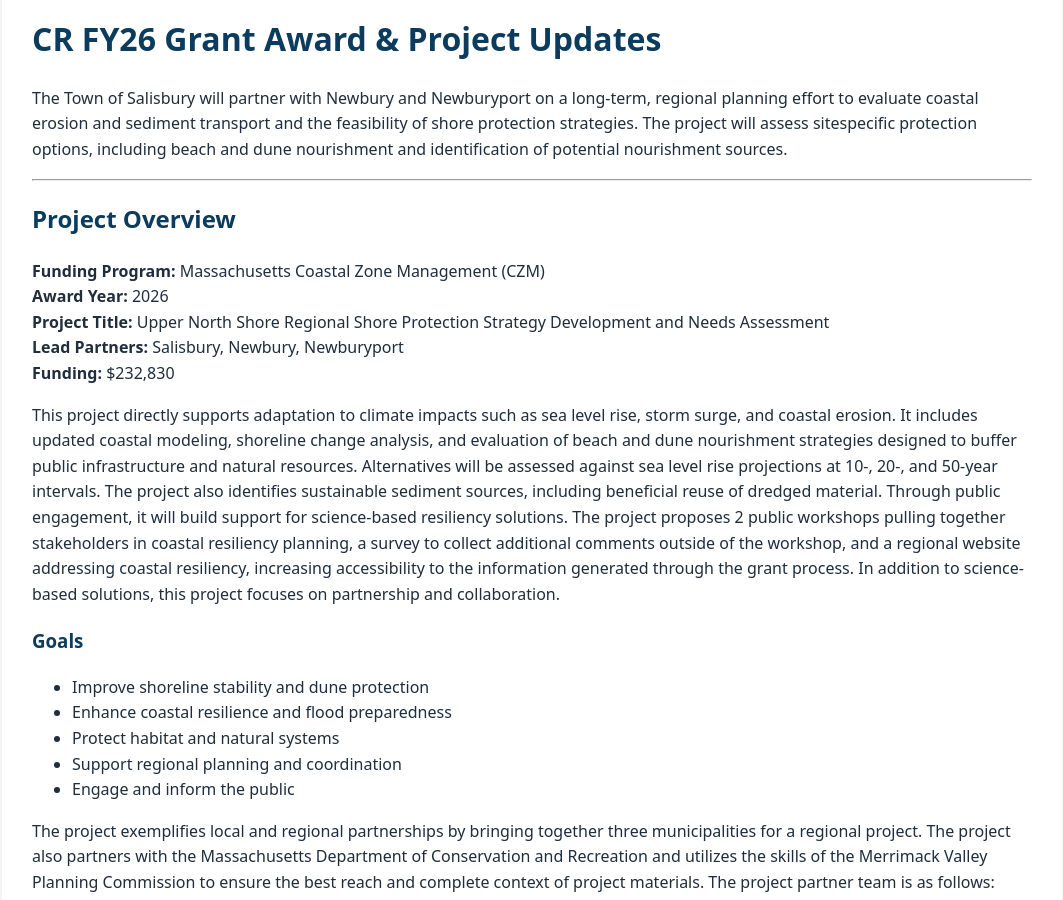
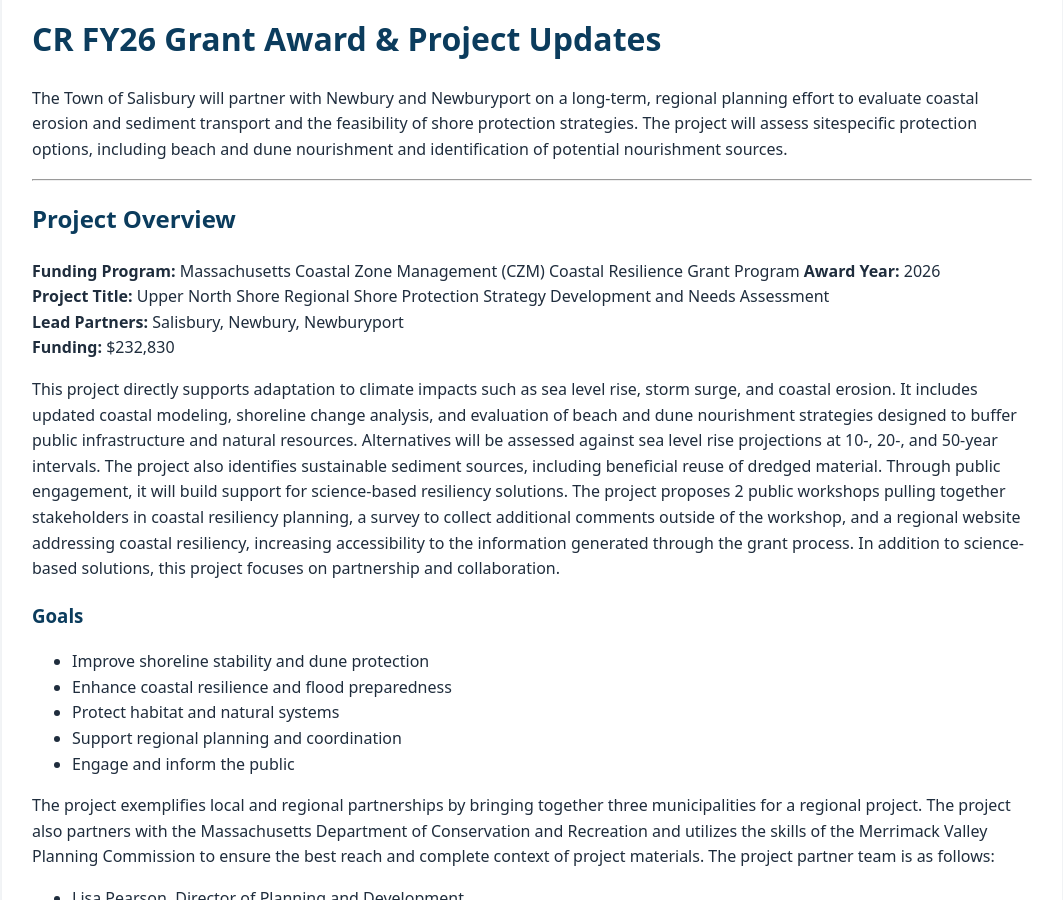
Before and after one commit to MAMRBAGOV/mamrba.gov, a Jekyll site: the page built from czm-grant.md, in a window 1280 px wide and 900 px high, scrolled down 629 px. Shown: the whole window, without its empty margins (108-1171 px from the left). Built offline with Jekyll 4.4.1, drawn with Linux system fonts in a browser that asks for light colours.

Commit message:
Update czm-grant.md

```diff
--- a/czm-grant.md
+++ b/czm-grant.md
@@ -14,7 +14,7 @@ identification of potential nourishment sources.
 
 ## Project Overview
 
-**Funding Program:** Massachusetts Coastal Zone Management (CZM)
+**Funding Program:** Massachusetts Coastal Zone Management (CZM) Coastal Resilience Grant Program
 **Award Year:** 2026
 **Project Title:** Upper North Shore Regional Shore Protection Strategy Development and Needs Assessment
 **Lead Partners:** Salisbury, Newbury, Newburyport
```
